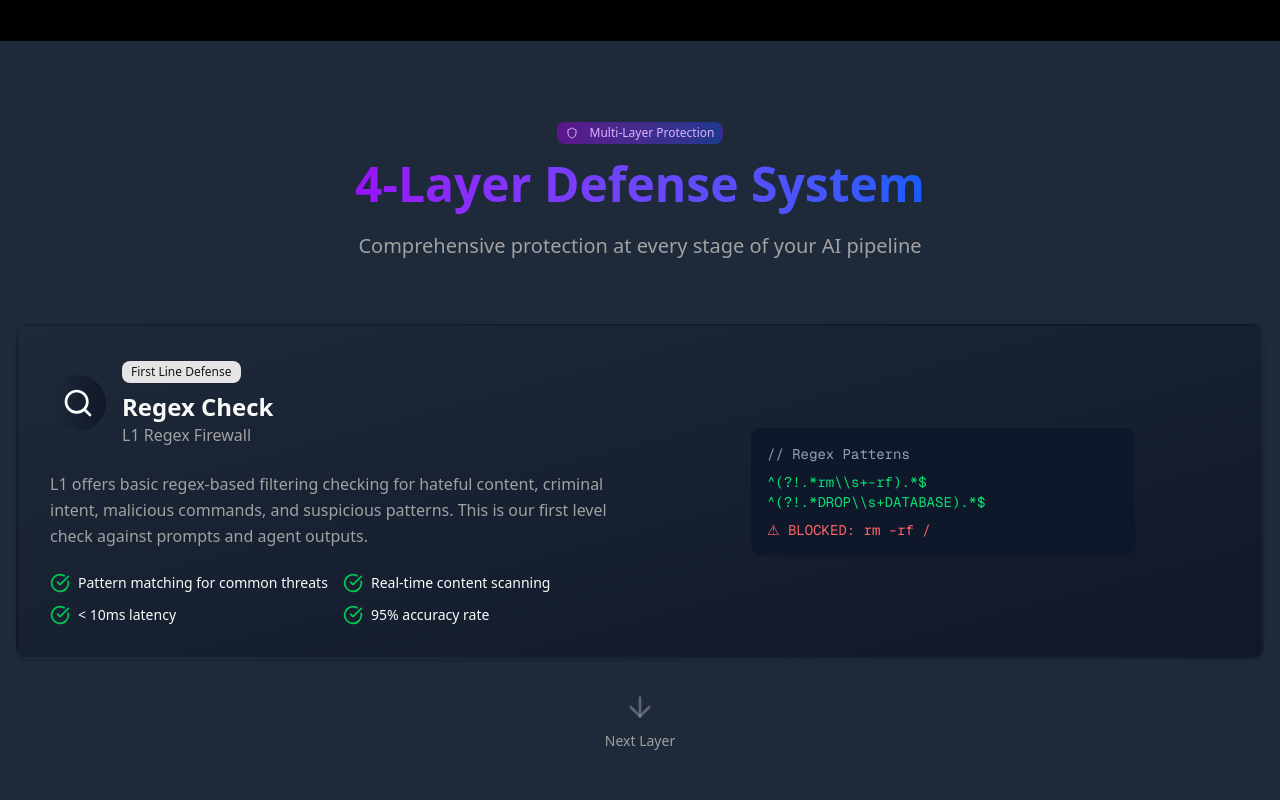
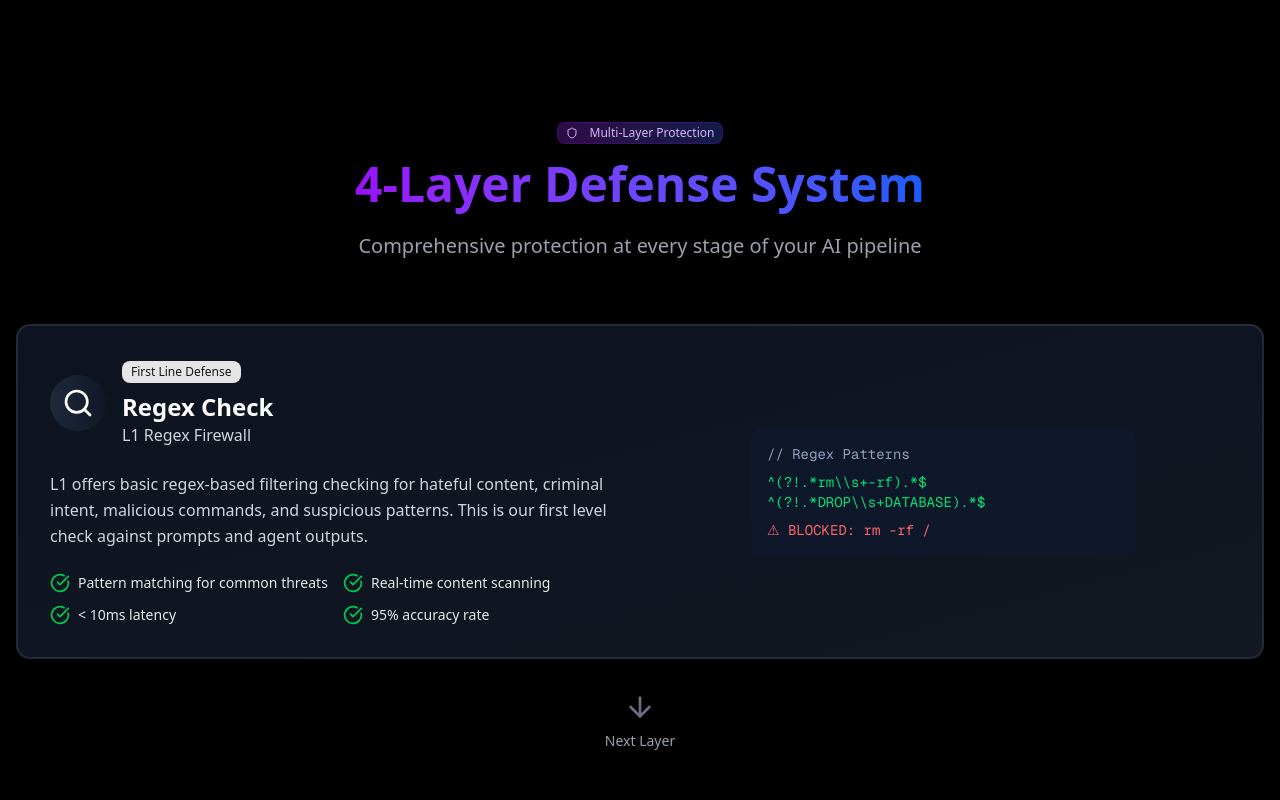
Before and after one commit to KshitijD21/sentinelai, a Next.js app: page / in a window 1280 px wide. Shown: the part 1760-2560 px from the top of the page. Built offline with nearby package versions, Linux system fonts and the light colour scheme.

Commit message:
feat: update landing page styles and enhance CTA buttons with links

```diff
--- a/src/app/page.tsx
+++ b/src/app/page.tsx
@@ -16,7 +16,7 @@ import { HeroSection } from "@/components/landing/hero-section";
  */
 export default function LandingPage() {
   return (
-    <div className="min-h-screen bg-background">
+    <div className="min-h-screen bg-black">
       <HeroSection />
       <GlobalSecurityMap />
       {/* <ProblemSection /> */}
--- a/src/components/landing/cta-section.tsx
+++ b/src/components/landing/cta-section.tsx
@@ -12,6 +12,7 @@ import {
   Phone,
   Zap,
 } from "lucide-react";
+import Link from "next/link";
 
 export function CTASection() {
   const trustSignals = [
@@ -131,6 +132,7 @@ export function CTASection() {
               viewport={{ once: true }}
               transition={{ duration: 0.8, delay: 0.3 }}
             >
+              <Link href="/dashboard">
                 <Button
                   size="lg"
                   className="bg-white text-purple-600 hover:bg-purple-50 font-semibold px-8 py-4 text-lg shadow-xl hover:shadow-2xl transition-all duration-300 transform hover:scale-105"
@@ -138,6 +140,7 @@ export function CTASection() {
                   Start Free 14-Day Trial
                   <ArrowRight className="ml-2 w-5 h-5" />
                 </Button>
+              </Link>
 
               <Button
                 size="lg"
--- a/src/components/landing/hero-section.tsx
+++ b/src/components/landing/hero-section.tsx
@@ -3,6 +3,7 @@
 import { motion } from "framer-motion";
 import { Button } from "@/components/ui/button";
 import { ArrowRight } from "lucide-react";
+import Link from "next/link";
 
 export function HeroSection() {
   return (
@@ -144,6 +145,7 @@ export function HeroSection() {
             animate={{ opacity: 1, y: 0 }}
             transition={{ duration: 0.8, delay: 0.6 }}
           >
+            <Link href="/dashboard">
               <Button
                 size="lg"
                 className="bg-white text-black hover:bg-gray-100 font-semibold px-8 py-4 text-lg shadow-2xl transition-all duration-300 transform hover:scale-105"
@@ -151,6 +153,7 @@ export function HeroSection() {
                 Get Started
                 <ArrowRight className="ml-2 w-5 h-5" />
               </Button>
+            </Link>
           </motion.div>
 
           {/* Powered By Section */}
--- a/src/components/landing/pricing-section.tsx
+++ b/src/components/landing/pricing-section.tsx
@@ -14,6 +14,7 @@ import {
   Clock,
   Phone,
 } from "lucide-react";
+import Link from "next/link";
 
 export function PricingSection() {
   const plans = [
@@ -220,6 +221,8 @@ export function PricingSection() {
                   </div>
 
                   {/* CTA Button */}
+                  {plan.cta === "Start Free Trial" ? (
+                    <Link href="/dashboard" className="block">
                       <Button
                         className={`w-full ${
                           plan.popular
@@ -228,15 +231,22 @@ export function PricingSection() {
                         } py-3`}
                         size="lg"
                       >
-                    {plan.id === "enterprise" ? (
-                      <>
+                        {plan.cta}
+                      </Button>
+                    </Link>
+                  ) : (
+                    <Button
+                      className={`w-full ${
+                        plan.popular
+                          ? "bg-gradient-to-r from-purple-600 to-blue-600 hover:from-purple-700 hover:to-blue-700 text-white"
+                          : "variant-outline hover:bg-purple-50 dark:hover:bg-purple-900/20"
+                      } py-3`}
+                      size="lg"
+                    >
                       <Phone className="w-4 h-4 mr-2" />
                       {plan.cta}
-                      </>
-                    ) : (
-                      plan.cta
+                    </Button>
                   )}
-                  </Button>
 
                   {/* Features */}
                   <div className="space-y-4">
--- a/src/components/landing/solution-section.tsx
+++ b/src/components/landing/solution-section.tsx
@@ -34,7 +34,6 @@ export function SolutionSection() {
       ],
       visual: "regex",
       color: "from-gray-800 to-gray-900",
-      bgColor: "from-gray-50 to-gray-100 dark:from-gray-800 dark:to-gray-900",
     },
     {
       id: 2,
@@ -52,7 +51,6 @@ export function SolutionSection() {
       ],
       visual: "ai",
       color: "from-gray-800 to-gray-900",
-      bgColor: "from-gray-50 to-gray-100 dark:from-gray-800 dark:to-gray-900",
     },
     {
       id: 3,
@@ -70,7 +68,6 @@ export function SolutionSection() {
       ],
       visual: "code",
       color: "from-gray-800 to-gray-900",
-      bgColor: "from-gray-50 to-gray-100 dark:from-gray-800 dark:to-gray-900",
     },
     {
       id: 4,
@@ -88,7 +85,6 @@ export function SolutionSection() {
       ],
       visual: "network",
       color: "from-gray-800 to-gray-900",
-      bgColor: "from-gray-50 to-gray-100 dark:from-gray-800 dark:to-gray-900",
     },
   ];
 
@@ -175,7 +171,7 @@ export function SolutionSection() {
   };
 
   return (
-    <section className="py-20 bg-gray-50 dark:bg-gray-800">
+    <section className="py-20 bg-black">
       <div className="container mx-auto px-4">
         {/* Header */}
         <motion.div
@@ -185,7 +181,7 @@ export function SolutionSection() {
           viewport={{ once: true }}
           transition={{ duration: 0.8 }}
         >
-          <Badge className="mb-4 bg-gradient-to-r from-purple-100 to-blue-100 dark:from-purple-900 dark:to-blue-900 text-purple-700 dark:text-purple-300">
+          <Badge className="mb-4 bg-gradient-to-r from-purple-900/50 to-blue-900/50 text-purple-300 border border-purple-700/30">
             <Shield className="w-4 h-4 mr-2" />
             Multi-Layer Protection
           </Badge>
@@ -194,7 +190,7 @@ export function SolutionSection() {
               4-Layer Defense System
             </span>
           </h2>
-          <p className="text-xl text-muted-foreground max-w-3xl mx-auto">
+          <p className="text-xl text-gray-400 max-w-3xl mx-auto">
             Comprehensive protection at every stage of your AI pipeline
           </p>
         </motion.div>
@@ -210,7 +206,7 @@ export function SolutionSection() {
               transition={{ duration: 0.8, delay: index * 0.2 }}
             >
               <Card
-                className={`p-8 bg-gradient-to-br ${layer.bgColor} border-2 border-transparent hover:border-opacity-50 transition-all duration-300`}
+                className={`p-8 bg-gradient-to-br from-gray-900/80 to-gray-800/60 border-2 border-gray-700/50 hover:border-gray-600/70 transition-all duration-300 backdrop-blur-sm`}
               >
                 <div className="grid grid-cols-1 lg:grid-cols-2 gap-8 items-center">
                   {/* Content */}
@@ -223,14 +219,16 @@ export function SolutionSection() {
                       </div>
                       <div>
                         <Badge className="mb-2">{layer.tag}</Badge>
-                        <h3 className="text-2xl font-bold">{layer.title}</h3>
-                        <p className="text-muted-foreground font-medium">
+                        <h3 className="text-2xl font-bold text-white">
+                          {layer.title}
+                        </h3>
+                        <p className="text-gray-300 font-medium">
                           {layer.subtitle}
                         </p>
                       </div>
                     </div>
 
-                    <p className="text-muted-foreground mb-6 leading-relaxed">
+                    <p className="text-gray-300 mb-6 leading-relaxed">
                       {layer.description}
                     </p>
 
@@ -241,7 +239,9 @@ export function SolutionSection() {
                           className="flex items-center gap-2"
                         >
                           <CheckCircle className="w-5 h-5 text-green-500 flex-shrink-0" />
-                          <span className="text-sm">{feature}</span>
+                          <span className="text-sm text-gray-200">
+                            {feature}
+                          </span>
                         </div>
                       ))}
                     </div>
@@ -278,10 +278,8 @@ export function SolutionSection() {
                   transition={{ duration: 0.5, delay: index * 0.2 + 0.5 }}
                 >
                   <div className="flex flex-col items-center gap-2">
-                    <ArrowDown className="w-8 h-8 text-muted-foreground/50" />
-                    <span className="text-sm text-muted-foreground">
-                      Next Layer
-                    </span>
+                    <ArrowDown className="w-8 h-8 text-gray-500" />
+                    <span className="text-sm text-gray-400">Next Layer</span>
                   </div>
                 </motion.div>
               )}
@@ -302,19 +300,19 @@ export function SolutionSection() {
               <div className="text-3xl font-bold text-green-600 mb-2">
                 99.8%
               </div>
-              <div className="text-muted-foreground">Threat Detection Rate</div>
+              <div className="text-gray-400">Threat Detection Rate</div>
             </div>
             <div className="text-center">
-              <div className="text-3xl font-bold text-blue-600 mb-2">
+              <div className="text-3xl font-bold text-blue-400 mb-2">
                 &lt;50ms
               </div>
-              <div className="text-muted-foreground">Average Response Time</div>
+              <div className="text-gray-400">Average Response Time</div>
             </div>
             <div className="text-center">
-              <div className="text-3xl font-bold text-purple-600 mb-2">
+              <div className="text-3xl font-bold text-purple-400 mb-2">
                 Zero
               </div>
-              <div className="text-muted-foreground">False Positives</div>
+              <div className="text-gray-400">False Positives</div>
             </div>
           </div>
         </motion.div>
```
Also changed, not shown: src/components/landing/how-it-works-section.tsx (+23 -18 lines). Lines whose indentation alone changed are shown as unchanged.
